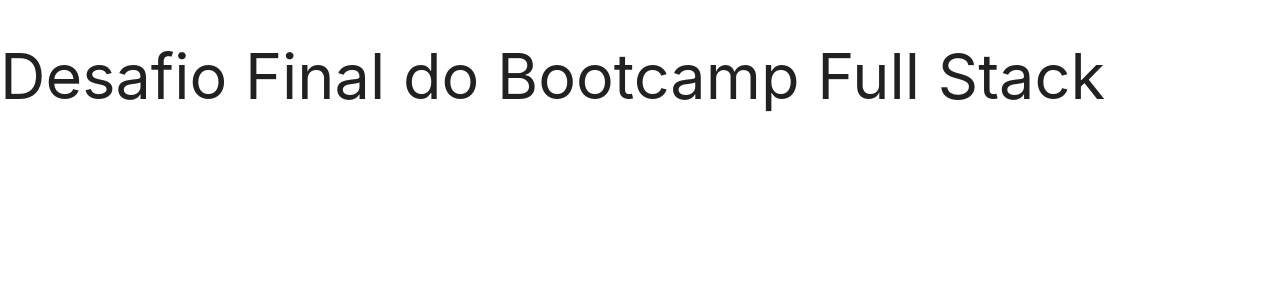
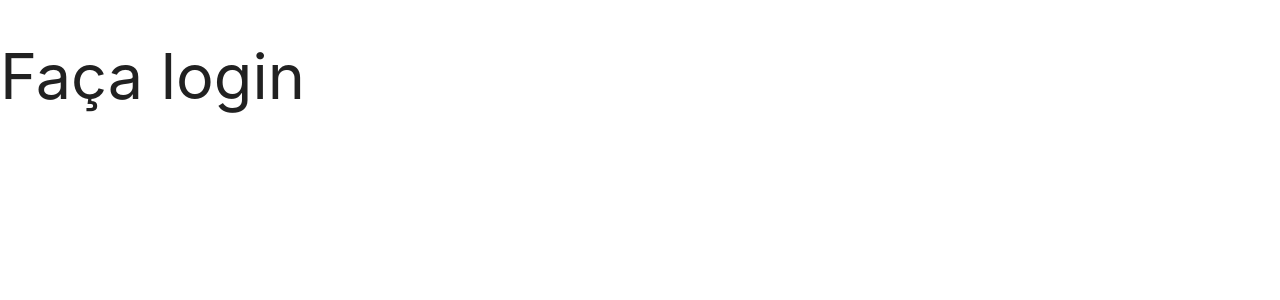
Before and after one commit to lipemiranda159/DesafioIgti, a React (Create React App) app in the folder app/client/: page / in a window 1280 px wide. Shown: the top 300 px of the page. Built offline with nearby package versions, Linux system fonts and the light colour scheme.

Commit message:
start front-end

```diff
--- a/app/client/src/App.tsx
+++ b/app/client/src/App.tsx
@@ -1,5 +1,10 @@
-import React from "react";
+import React, { useState } from "react";
 
 export default function App() {
-  return <h1>Desafio Final do Bootcamp Full Stack</h1>;
+  const [logged, setLogged] = useState(false);
+  if (logged) {
+    return <h1>Logado</h1>;
+  } else {
+    return <h1>Faça login</h1>;
+  }
 }
--- /dev/null
+++ b/app/client/src/react-app-env.d.ts
@@ -0,0 +1 @@
+/// <reference types="react-scripts" />
```
Also changed, not shown: app/client/tsconfig.json (added, +25 -0 lines).
